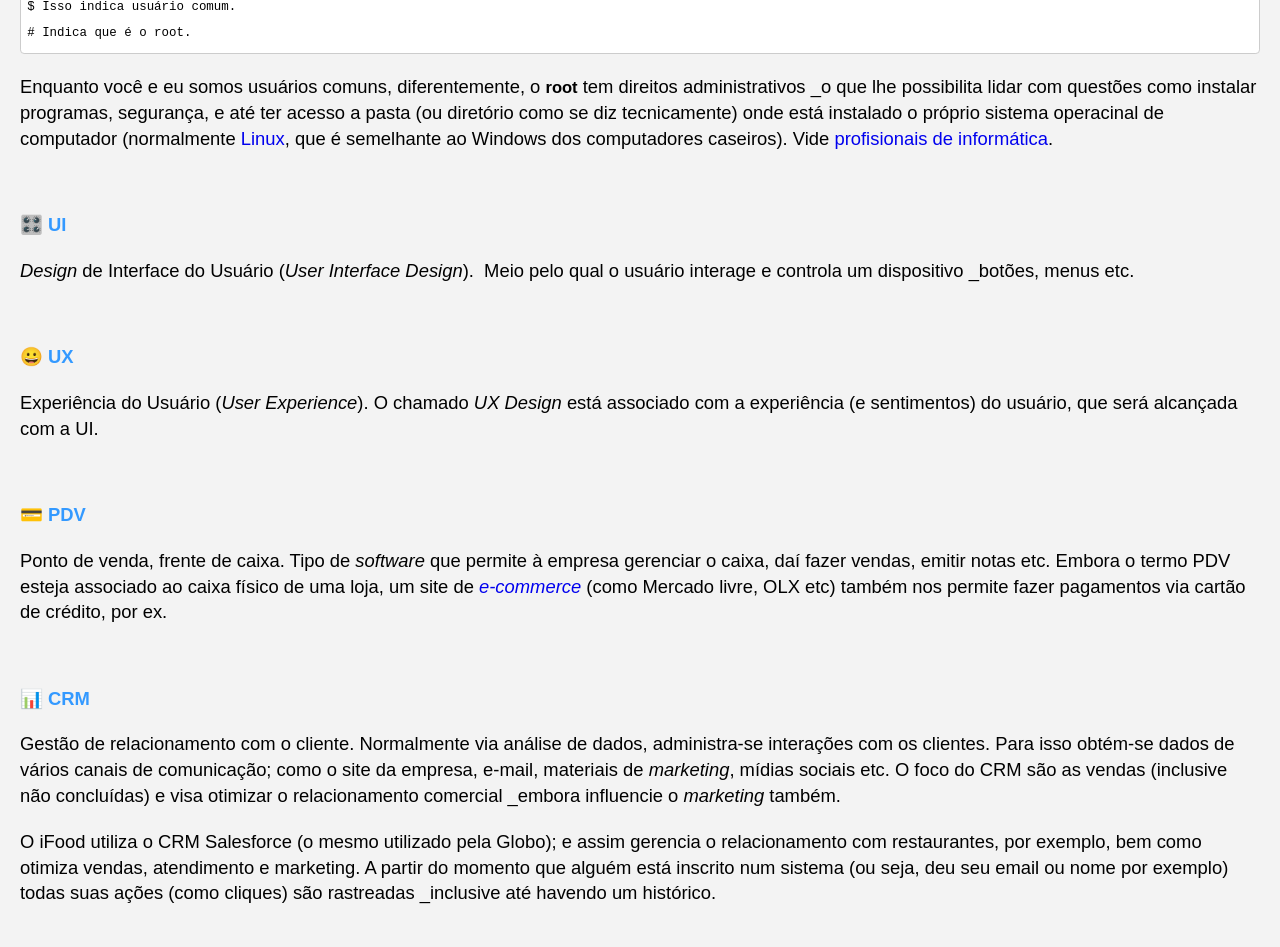
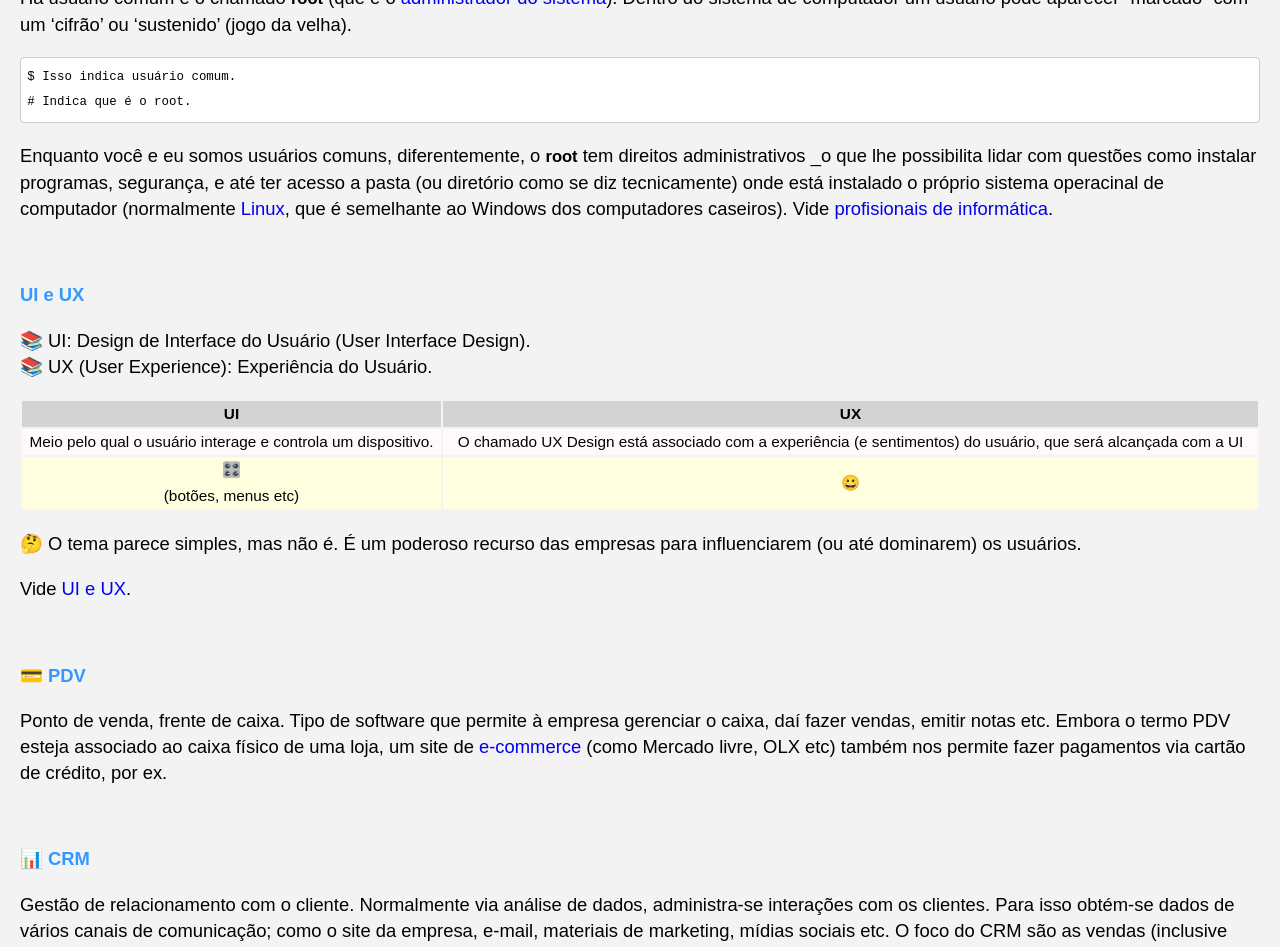
Before and after one commit to Joesynth/joesynth.github.io, a Jekyll site: the page built from _posts/2021-01-28-uber-ifood-o-que-sao-essas-empresas.md, in a window 1280 px wide and 1400 px high, scrolled down 3171 px. Shown: the top 947 px of the window. Built offline with Jekyll 4.4.1, drawn with Linux system fonts in a browser that asks for light colours; some of the changed text lies outside the part shown.

Commit message:
Update 2021-01-28-uber-ifood-o-que-sao-essas-empresas.md

```diff
--- a/_posts/2021-01-28-uber-ifood-o-que-sao-essas-empresas.md
+++ b/_posts/2021-01-28-uber-ifood-o-que-sao-essas-empresas.md
@@ -2,26 +2,26 @@
 
 14 termos comuns de tecnologia para entendermos o que está por trás dessas empresas/marcas.
 
-Olá!
+Vamos aqui passar por termos de TI (tecnologia da informação) para saber de fato do que se trata esses aplicativos. Indo direto ao assunto...!
 
-Vamos aqui passar por termos de TI (tecnologia da informação) para saber de fato do que se trata esses aplicativos. Indo direto ao assunto...!
-<ul>
- 	<li>Algoritmo.</li>
- 	<li>Cliente/Serviduber-ifood-o-que-sao-essas-empresasor.</li>
- 	<li>Usuário.</li>
- 	<li>Conta/Login.</li>
- 	<li>UI.</li>
- 	<li>UX.</li>
- 	<li>PDV.</li>
- 	<li>CRM.</li>
- 	<li>ERP.</li>
- 	<li>Software livre e software privado.</li>
- 	<li>EULA.</li>
- 	<li>Vigiar, monitorar, controlar.</li>
- 	<li>Marketplace.</li>
- 	<li>Marketing digital.</li>
-</ul>
+- Algoritmo
+- Cliente/Serviduber-ifood-o-que-sao-essas-empresasor
+- Usuário
+- Conta/Login
+- UI e UX
+- UX
+- PDV
+- CRM
+- ERP
+- Software livre e software privado
+- EULA
+- Vigiar, monitorar, controlar
+- Marketplace
+- Marketing digital
+
+
 <h4>🤖️ Algoritmo</h4>
+
 📑️ Um Algoritmo é simplesmente uma "receita" para fazermos uma tarefa, resolver um problema. Ou seja, pegar um problema da vida real e criar uma rotina para solução desse problema. Ele pode ser expressado em diferentes tipos de linguagens _humana, matemática, escrito em português, escrito em linguagem de programação de computador, etc.
 
 Comparando, enquanto na matemática temos uma fórmula para resolver um problema, na programação (de um computador) temos um programa para resolver um problema. O programa também não deixa de ser uma fórmula para resolver o problema.
@@ -36,17 +36,17 @@
 </code></pre>
 <strong>Aplicação</strong>
 
-👾 O algoritmo tem tudo a ver com <em>softwares</em> de computador; e, um <em>software</em> (ou aplicativo) possui não só uma rotina e sim... várias! Algoritmos podem ser utilizados em muitas áreas. Por exemplo:
-<ul>
- 	<li>Marketing.</li>
- 	<li>Vendas.</li>
- 	<li>Relacionamento.</li>
- 	<li>Compras online.</li>
- 	<li>Logística.</li>
- 	<li>Financeiro.</li>
- 	<li>Redes sociais.</li>
- 	<li>Software livre e software privado.</li>
-</ul>
+👾 O algoritmo tem tudo a ver com softwares de computador; e, um software (ou aplicativo) possui não só uma rotina e sim... várias! Algoritmos podem ser utilizados em muitas áreas. Por exemplo:
+
+- Marketing
+- Vendas
+- Relacionamento
+- Compras online
+- Logística
+- Financeiro
+- Redes sociais
+- Software livre e software privado
+
 <strong>Empresas/Apps que usam</strong>
 
 Facebook, Youtube, Spotify são alguns casos; e evidentemente, com o Uber e o iFood não seria diferente. Embora essas empresas sejam grandes sites ou applicativos, mesmo a simples calculadora do seu celular também está baseada em algoritmos.
@@ -54,15 +54,19 @@
 ⛲ wiki.inf.ufpr.br/computacao/doku.php?id=a:algoritmos
 
 Veja <a href="https://joesynth.wordpress.com/2021/12/27/logica-de-programacao-e-algoritmos/">lógica de programação e algoritmos</a>.
+
 <h4>🌐 Cliente/Servidor</h4>
+
 <img class="alignleft" src="https://www.racksolutions.com/news//app/uploads/AdobeStock_29162298.jpeg" width="119" height="98" />Normalmente, ambientes de TI corporativos têm grandes computadores (os chamados servidores). Numa rede de computadores há o termo <a href="https://joesynth.wordpress.com/rede-de-computadores/">cliente / servidor</a>, um modelo de funcionamento.
 
-<img class="alignleft" src="https://w3.cs.jmu.edu/kirkpams/OpenCSF/Books/csf/html/_images/CSF-Images.1.5.png" width="121" height="117" />
+<img class="alignleft" src="https://w3.cs.jmu.edu/kirkpams/OpenCSF/Books/csf/html/_images/CSF-Images.1.5.png" width="310" />
 
-<strong>Servidor</strong> (<em>server</em>) é o computador onde o site está hospedado _e é ele quem serve o conteúdo (de informações) para o cliente.
-<strong>Cliente</strong> (<em>client</em>) é quem acessa o sistema (o site) _ou seja: o usuário. Pode ser um computador do tipo Desktop, celular etc.
+<strong>Servidor</strong> (server) é o computador onde o site está hospedado _e é ele quem serve o conteúdo (de informações) para o cliente.
+<strong>Cliente</strong> (client) é quem acessa o sistema (o site) _ou seja: o usuário. Pode ser um computador do tipo Desktop, celular etc.
+
 <h4>👤️ Usuário</h4>
-O usuário é quem acessa um sistema, é o '<em>cliente</em>' no contexto <em>cliente/servidor</em>. Na rede de computadores, nos servidores é gerenciado arquivos bem como os próprios usuários. Gerenciar usuários é uma das tarefas comuns na administração de sistemas.
+
+O usuário é quem acessa um sistema, é o 'cliente' no contexto cliente/servidor. Na rede de computadores, nos servidores é gerenciado arquivos bem como os próprios usuários. Gerenciar usuários é uma das tarefas comuns na administração de sistemas.
 
 <strong>Grupos</strong>: um grupo (ou mais) pode ser criado pelo (profissional) administrador de redes quando há muitos usuários ou alguma segmentação é necessária (departamentos, divisões etc.); isso ajuda na organização. Por exemplo, podemos ter no sistema duma empresa os grupos "diretores" e"operadores".
 
@@ -71,43 +75,63 @@
 Portanto, um grupo serve para segmentar usuários bem como dizer o que estas pessoas estarão autorizadas a fazer. Pode-se definir uma hierarquia adicionando regras, e assim é possível que um grupo tenha muita autonomia enquanto outro bem menos. Para mais sobre esse tema veja <a href="https://joesynth.wordpress.com/2020/05/11/bash-shell/">Bash Shell</a>.
 
 ⛲ blog.wieczorek.com.br/index.php/2022/06/22/linux-comandos-basicos-para-gerenciamento-de-usuarios
+
 <h4>🔑️ Conta / Login</h4>
+
 <img class="alignleft" src="https://as1.ftcdn.net/v2/jpg/01/13/24/86/500_F_113248666_aGkURbue1980QWRVcyI3BhIAIoN7YFly.jpg" width="120" height="120" />
 
-É comum colocarmos nossa senha e <em>e-mai</em>l (ou outro dado) para entrarmos num sistema (um site, um aplicativo etc). Mas quando uma pessoa está <em>logada</em>, como ela é (ou o que é) exatamente para o sistema?
+É comum colocarmos nossa senha e e-mail (ou outro dado) para entrarmos num sistema (um site, um aplicativo etc). Mas quando uma pessoa está logada, como ela é (ou o que é) exatamente para o sistema?
 
 Há usuário comum e o chamado <strong>root</strong> (que é o <a href="https://joesynth.wordpress.com/2021/05/26/profissionais-de-informatica/">administrador do sistema</a>). Dentro do sistema de computador um usuário pode aparecer "marcado" com um 'cifrão' ou 'sustenido' (jogo da velha).
 <pre><code><span class="hljs-variable">$ </span><span class="hljs-title class_">Isso</span> indica usuário comum.
 <span class="hljs-comment"># Indica que é o root.</span>
 </code></pre>
 Enquanto você e eu somos usuários comuns, diferentemente, o <strong>root</strong> tem direitos administrativos _o que lhe possibilita lidar com questões como instalar programas, segurança, e até ter acesso a pasta (ou diretório como se diz tecnicamente) onde está instalado o próprio sistema operacinal de computador (normalmente <a href="https://joesynth.wordpress.com/2021/12/12/linux/">Linux</a>, que é semelhante ao Windows dos computadores caseiros). Vide <a href="https://joesynth.wordpress.com/2021/05/26/profissionais-de-informatica/">profisionais de informática</a>.
-<h4>🎛️ UI</h4>
-<em>Design</em> de Interface do Usuário (<em>User Interface Design</em>).  Meio pelo qual o usuário interage e controla um dispositivo _botões, menus etc.
-<h4>😀 UX</h4>
-Experiência do Usuário (<em>User Experience</em>). O chamado <em>UX Design</em> está associado com a experiência (e sentimentos) do usuário, que será alcançada com a UI.
+
+<h4>UI e UX</h4>
+
+📚 UI: Design de Interface do Usuário (User Interface Design).
+📚 UX (User Experience): Experiência do Usuário.
+
+|UI|UX|
+|:---:|:---:|
+|Meio pelo qual o usuário interage e controla um dispositivo.|O chamado UX Design está associado com a experiência (e sentimentos) do usuário, que será alcançada com a UI|
+|🎛️<br />(botões, menus etc)|😀|
+
+🤔 O tema parece simples, mas não é. É um poderoso recurso das empresas para influenciarem (ou até dominarem) os usuários.
+
+Vide [UI e UX](/ui-e-ux).
+
 <h4>💳️ PDV</h4>
-Ponto de venda, frente de caixa. Tipo de <em>software</em> que permite à empresa gerenciar o caixa, daí fazer vendas, emitir notas etc. Embora o termo PDV esteja associado ao caixa físico de uma loja, um site de <a href="https://joesynth.wordpress.com/2021/12/12/site-comercial-um-tutorial-essencial/"><em>e-commerce</em></a> (como Mercado livre, OLX etc) também nos permite fazer pagamentos via cartão de crédito, por ex.
+
+Ponto de venda, frente de caixa. Tipo de software que permite à empresa gerenciar o caixa, daí fazer vendas, emitir notas etc. Embora o termo PDV esteja associado ao caixa físico de uma loja, um site de <a href="https://joesynth.wordpress.com/2021/12/12/site-comercial-um-tutorial-essencial/">e-commerce</a> (como Mercado livre, OLX etc) também nos permite fazer pagamentos via cartão de crédito, por ex.
+
 <h4>📊️ CRM</h4>
-Gestão de relacionamento com o cliente. Normalmente via análise de dados, administra-se interações com os clientes. Para isso obtém-se dados de vários canais de comunicação; como o site da empresa, e-mail, materiais de <em>marketing</em>, mídias sociais etc. O foco do CRM são as vendas (inclusive não concluídas) e visa otimizar o relacionamento comercial _embora influencie o <em>marketing</em> também.
+
+Gestão de relacionamento com o cliente. Normalmente via análise de dados, administra-se interações com os clientes. Para isso obtém-se dados de vários canais de comunicação; como o site da empresa, e-mail, materiais de marketing, mídias sociais etc. O foco do CRM são as vendas (inclusive não concluídas) e visa otimizar o relacionamento comercial _embora influencie o marketing também.
 
 O iFood utiliza o CRM Salesforce (o mesmo utilizado pela Globo); e assim gerencia o relacionamento com restaurantes, por exemplo, bem como otimiza vendas, atendimento e marketing. A partir do momento que alguém está inscrito num sistema (ou seja, deu seu email ou nome por exemplo) todas suas ações (como cliques) são rastreadas _inclusive até havendo um histórico.
+
 <h4>🔀️ ERP</h4>
+
 Planejamento de Recurso Corporativo. Software que interliga os vários setores de uma empresa (vendas, financeiro, pessoal etc). Isso simplifica os procedimentos, torna as rotinas da empresa mais rápidas.
 
-Existem <em>softwares</em> específicos de ERP, bem como CRM e PDV. São sofisticados e lidam com banco de dados, portanto tendo muitas informações sobre produtos, clientes (e até dados sobre o comportamento destes). É claro, aplicações como Uber, iFood e outras podem ter (até mesmo) todos esses recursos de forma embutida. Veja mais em <a href="https://joesynth.wordpress.com/2023/10/18/erp-crm-e-pdv/">ERP, CRM e PDV</a>.
+Existem softwares específicos de ERP, bem como CRM e PDV. São sofisticados e lidam com banco de dados, portanto tendo muitas informações sobre produtos, clientes (e até dados sobre o comportamento destes). É claro, aplicações como Uber, iFood e outras podem ter (até mesmo) todos esses recursos de forma embutida. Veja mais em <a href="https://joesynth.wordpress.com/2023/10/18/erp-crm-e-pdv/">ERP, CRM e PDV</a>.
+
 <h4>🐧 Software Livre &amp; Software Privado</h4>
+
 <img class="alignleft" src="https://t1.uc.ltmcdn.com/pt/posts/6/8/2/como_fazer_limonada_286_600.jpg" width="100" /> <strong>Quem é o dono da receita da limonada?</strong> Ninguém, né! Afinal, qualquer pessoa é capaz de pegar limões, misturar com água e açúcar. Um churrasco, uma pipa, um balão... são mais casos onde os ingredientes ou a receita de se fazer todos conhecem. Mesmo que tenhamos alguma dificuldade podemos consultar um amigo ou um livro, por exemplo. A maioria absoluta do conhecimento humano é público, portanto ninguém tem a patente da limoda, do chucarrasco...
 E se uma empresa quiser criar uma marca de 'suco de limão'? É possível também _inclusive utilizando até um receita popular de limonada, mas claro, dando uma embalagem bonita, divulgando o produto etc. Aí teríamos uma 'limonada' da marca tal, de uma empresa específica.
 
 <img class="wp-image-62527 alignleft" src="https://joesynth.wordpress.com/wp-content/uploads/2024/10/software_livre_proprietario.png" alt="Software Livre - Software Proprietário" width="310" height="174" />
 
-Com os <em>softwares</em> não é diferente. O Windows é um um produto da marca Microsoft _portanto um <strong>software privado</strong>, particular (tal como Instagram, Spotify, Uber...). Já o Ubuntu é público (bem como Telegram, LibreOffice, Firefox etc) e então dizemos que é <strong><em>software</em> livre</strong>.  Tanto o <strong>software livre</strong> como o <strong>software privado</strong> (proprietário) têm vantagens e desvantagens. Veja: <a href="https://joesynth.wordpress.com/2021/11/28/software-livre-e-software-proprietario/">software livre e proprietário</a>.
+Com os softwares não é diferente. O Windows é um um produto da marca Microsoft _portanto um <strong>software privado</strong>, particular (tal como Instagram, Spotify, Uber...). Já o Ubuntu é público (bem como Telegram, LibreOffice, Firefox etc) e então dizemos que é <strong>software livre</strong>.  Tanto o <strong>software livre</strong> como o <strong>software privado</strong> (proprietário) têm vantagens e desvantagens. Veja: <a href="https://joesynth.wordpress.com/2021/11/28/software-livre-e-software-proprietario/">software livre e proprietário</a>.
 
-Num mundo ideal as pessoas estariam utilizando o software livre nas atividades cotidianas; tarefas simples como escrever, conversar, fotografar (inclusive tendo mais segurança devido ser um software de código público, então mais difícil de ocorrer vírus ou coletas de dados maliciosas). Entretanto no mundo real os softwares proprietários _em especial de grandes marcas_ têm um grande poder para nos influenciar a usar (estratégias de <em>marketing</em> sofisticadas, bem cmo distribuição, modelo de négocio etc.
+Num mundo ideal as pessoas estariam utilizando o software livre nas atividades cotidianas; tarefas simples como escrever, conversar, fotografar (inclusive tendo mais segurança devido ser um software de código público, então mais difícil de ocorrer vírus ou coletas de dados maliciosas). Entretanto no mundo real os softwares proprietários _em especial de grandes marcas_ têm um grande poder para nos influenciar a usar (estratégias de marketing sofisticadas, bem cmo distribuição, modelo de négocio etc.
 <h6>Open Source e Closed Source</h6>
 <span style="color: #0000ff">Código Aberto</span> e <span style="color: #0000ff">Código Fechado</span>.
 
-<img class="alignleft" src="https://www.researchgate.net/publication/342677669/figure/fig1/AS:909554170753025@1593866021738/Dijkstras-Algorithm-Source-Code.ppm" width="140" height="104" /> Basicamente, um <em>software</em> de computador é criado com um <em>software</em> também, um <a href="https://joesynth.wordpress.com/2021/11/28/editor-de-codigo-fonte/">Editor de Texto</a>. No editor escreve-se 'a receita' com todos os passos e recursos que o <em>app</em> irá fazer. Esse texto é o <strong>código-fonte</strong> (tal como na imagem), e, pode ser <strong>público</strong> ou <strong>fechado</strong>. Quem cria o código e disponibilizada de forma pública permite que qualquer outra pessoa leia a 'receita' inteira _que fica acessível na internet. Já o código-fechado é restrito, sendo o modelo utilizado tipicamente por empresas.<strong>
+<img class="alignleft" src="https://www.researchgate.net/publication/342677669/figure/fig1/AS:909554170753025@1593866021738/Dijkstras-Algorithm-Source-Code.ppm" width="140" height="104" /> Basicamente, um software de computador é criado com um software também, um <a href="https://joesynth.wordpress.com/2021/11/28/editor-de-codigo-fonte/">Editor de Texto</a>. No editor escreve-se 'a receita' com todos os passos e recursos que o app irá fazer. Esse texto é o <strong>código-fonte</strong> (tal como na imagem), e, pode ser <strong>público</strong> ou <strong>fechado</strong>. Quem cria o código e disponibilizada de forma pública permite que qualquer outra pessoa leia a 'receita' inteira _que fica acessível na internet. Já o código-fechado é restrito, sendo o modelo utilizado tipicamente por empresas.<strong>
 </strong>
 <table>
 <tbody>
@@ -130,32 +154,40 @@
 </tbody>
 </table>
 
+
 <h4>☑️ EULA</h4>
+
 <img class="alignleft" src="https://www.enzuzo.com/hubfs/Screen%20Shot%202022-11-17%20at%2010-18%201-png.png" width="140" height="152" />
 
-Acordo de Licença do Usuário Final. Contrato de licença de uso de <em>software</em> proprietário, que surge quando instalamos um aplicativo. Ao damos "ok" nos termos que aparecem então concordamos com tudo que está ai.
+Acordo de Licença do Usuário Final. Contrato de licença de uso de software proprietário, que surge quando instalamos um aplicativo. Ao damos "ok" nos termos que aparecem então concordamos com tudo que está ai.
 O tema é polêmico e abordamos em um tópico específico.
 
 Vide [EULA](/eula).
 Leia também [software livre e proprietário](/software-livre-e-software-proprietario).
 
+
 <h4>👁️ Vigiar, monitorar, controlar</h4>
+
 🚲️ Na logística do iFood do tipo OL um entregador tem uma área de abrangência, esta englobando alguns bairros. E claro, o app sabe quando o entregador está fora desses limites. Semelhante, se o GPS está desligado o aplicativo iFood também sabe. Nos dois casos, o entregador pode ser chamado a atenção por superiores que também trabalham no sistema.
 
-👆 Num app ou site, quando clicamos num botão qualquer esse acontecimento é capturado pelo sistema. Chamado de evento (<em>event</em>) ele pode, por exemplo, dizer ao dono do sistema quantas vezes um usuário clicou nesse botão (sem que o usuário sequer fique sabendo disso). Não só botões, mas ícones, imagens e outros tipos de 'objetos' podem ter eventos associados.
+👆 Num app ou site, quando clicamos num botão qualquer esse acontecimento é capturado pelo sistema. Chamado de evento (event) ele pode, por exemplo, dizer ao dono do sistema quantas vezes um usuário clicou nesse botão (sem que o usuário sequer fique sabendo disso). Não só botões, mas ícones, imagens e outros tipos de 'objetos' podem ter eventos associados.
 
 ⚠️ Só em visitarmos um site um sistema pode obter alguma informação nossa, mesmo sem clicarmos e fazermos nada. Há um exercício de programação, passado para estudantes de informática, em que o aluno deve criar uma página de internet que mostre ao visitante do site seus próprios dados. Quando o usuário (neste caso o visitante) entra nesta página na internet é mostrado os seus próprios dados (navegador que usa, endereço de IP e até o próprio sistema operacional).
 Link do exercício: <a href="https://joesynth.github.io/SeusDados/">https://joesynth.github.io/SeusDados/</a>
 <strong>Nota</strong>: neste exercício seus dados não são coletados, sendo só mostrados na tela.
 
+
 <h4>🏬 Marketplace</h4>
+
 <img src="https://upload.wikimedia.org/wikipedia/en/thumb/f/fa/Mercado_Libre_logo_%28Spanish_version%29.svg/250px-Mercado_Libre_logo_%28Spanish_version%29.svg.png" width="60" height="55" />Um espaço onde prestadores de diferentes serviços encontram clientes para fazer negócio. Mercado Livre, Uber e iFood são alguns casos, mas há muitos outros. Veja <a href="https://joesynth.wordpress.com/2022/11/01/marketplace-50-sites/">marketplace 50 sites</a>.
 
 🤔 O Uber é uma empresa de logística mas que não tem nenhum carro. Por que será?
+
 <h4>🤩 Marketing Digital</h4>
-<img class="alignleft" src="https://s3.amazonaws.com/kp-blog/wp-content/uploads/2018/02/19094628/dicas-de-marketing-digital-o-que-e.jpg" width="310" height="207" />O <em>marketing digital</em> está associado a vários termos, nomes como <a href="https://joesynth.wordpress.com/2021/05/26/seo-on-page/">SEO On Page</a>, <a href="https://joesynth.wordpress.com/2021/05/26/seo-off-page/">SEO Off Page</a>, <a href="https://joesynth.wordpress.com/2021/12/12/site-comercial-um-tutorial-essencial/">website</a>, <a href="https://joesynth.wordpress.com/2021/12/12/site-comercial-um-tutorial-essencial/">blog</a>, <a href="https://joesynth.wordpress.com/2021/05/26/serp/">SERP</a> _e mesmo as linguagens de computador <a href="https://joesynth.wordpress.com/2021/11/27/html-css-e-js/">HTML, CSS e JavaScript</a> têm certa correlação com o <em>marketing digital</em>. Para mais sobre o tema veja: <a href="https://joesynth.wordpress.com/2021/05/31/marketing/">Marketing</a>.
 
-Outro termo é <a href="https://joesynth.wordpress.com/2021/11/28/software-livre-e-software-proprietario/">adware</a>, onde o app apresenta propagandas, sendo uma forma de receita para a empresa. Anúncios de <em>adware</em> por vezes são chatos e abusivos, além de, ao clicarmos neles (só para 'fechar' a propaganda) há possibilidade de com isso termos nossos dados coletados. Vale notar que entregadores são público alvo desses anúncios, e ao mesmo tempo trabalham para o app. Como o iFood domina o setor cerca de 80% os entregadores são praticamente obrigados e lidar com esses anúncios, quer gostem ou não. No que tange coleta de dados via cliques em propagandas, esses entregadores podem estar tendo dados coletados até mais de uma vez diariamente _novamente, quer gostem ou não.
+<img class="alignleft" src="https://s3.amazonaws.com/kp-blog/wp-content/uploads/2018/02/19094628/dicas-de-marketing-digital-o-que-e.jpg" width="310" height="207" />O marketing digital está associado a vários termos, nomes como <a href="https://joesynth.wordpress.com/2021/05/26/seo-on-page/">SEO On Page</a>, <a href="https://joesynth.wordpress.com/2021/05/26/seo-off-page/">SEO Off Page</a>, <a href="https://joesynth.wordpress.com/2021/12/12/site-comercial-um-tutorial-essencial/">website</a>, <a href="https://joesynth.wordpress.com/2021/12/12/site-comercial-um-tutorial-essencial/">blog</a>, <a href="https://joesynth.wordpress.com/2021/05/26/serp/">SERP</a> _e mesmo as linguagens de computador <a href="https://joesynth.wordpress.com/2021/11/27/html-css-e-js/">HTML, CSS e JavaScript</a> têm certa correlação com o marketing digital. Para mais sobre o tema veja: <a href="https://joesynth.wordpress.com/2021/05/31/marketing/">Marketing</a>.
+
+Outro termo é <a href="https://joesynth.wordpress.com/2021/11/28/software-livre-e-software-proprietario/">adware</a>, onde o app apresenta propagandas, sendo uma forma de receita para a empresa. Anúncios de adware por vezes são chatos e abusivos, além de, ao clicarmos neles (só para 'fechar' a propaganda) há possibilidade de com isso termos nossos dados coletados. Vale notar que entregadores são público alvo desses anúncios, e ao mesmo tempo trabalham para o app. Como o iFood domina o setor cerca de 80% os entregadores são praticamente obrigados e lidar com esses anúncios, quer gostem ou não. No que tange coleta de dados via cliques em propagandas, esses entregadores podem estar tendo dados coletados até mais de uma vez diariamente _novamente, quer gostem ou não.
 
 É isso!
 Grande abraço e sucesso.
```
